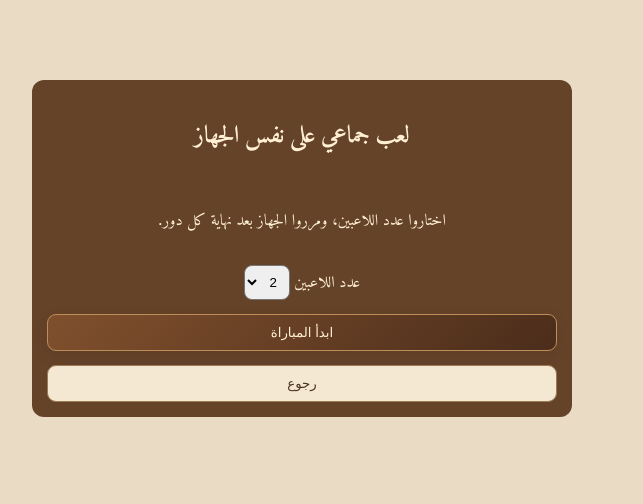
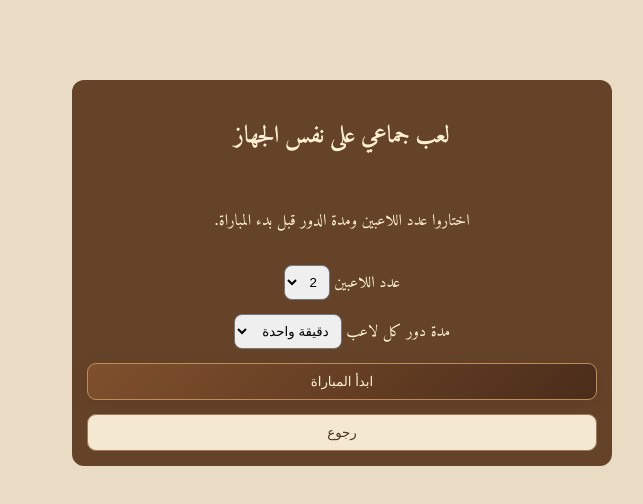
Before and after one commit to Husaamasb/-Scrabble-, a React (Vite) app: page / in a window 1280 px wide. Both pictures are taken after a click on the button 640 px from the left and 637 px from the top of the page. Shown: the top 504 px of the page, without its empty margins (420-1063 px from the left). Built offline with nearby package versions, Linux system fonts and the light colour scheme.

Commit message:
Add configurable turn timer to local matches

```diff
--- a/src/LocalTable.jsx
+++ b/src/LocalTable.jsx
@@ -9,6 +9,8 @@ function loadLocalSession(language){try{const saved=JSON.parse(globalThis.localS
 export default function LocalTable({ language, onExit, botMode=false }) {
   const [count,setCount]=useState(2);
   const [difficulty,setDifficulty]=useState(3);
+  const [turnSeconds,setTurnSeconds]=useState(60);
+  const [remainingSeconds,setRemainingSeconds]=useState(60);
   const [session,setSession]=useState(()=>loadLocalSession(language));
   const [pending,setPending]=useState([]);
   const [selected,setSelected]=useState(null);
@@ -39,10 +41,28 @@ export default function LocalTable({ language, onExit, botMode=false }) {
     };
     runBot();return ()=>{cancelled=true;};
   },[botMode,session?.currentPlayer,session?.history?.length,session?.status,difficulty]);
+  useEffect(()=>{
+    if(!session||session.status!=='playing'||turnSeconds===0||(botMode&&session.currentPlayer===1))return;
+    const playerIndex=session.currentPlayer;
+    setRemainingSeconds(turnSeconds);
+    const timer=globalThis.setInterval(()=>{
+      setRemainingSeconds(value=>{
+        if(value<=1){
+          globalThis.clearInterval(timer);
+          setSession(current=>current&&current.status==='playing'&&current.currentPlayer===playerIndex?passTurn(current).session:current);
+          setMessage(ar?'انتهى وقت الدور؛ تم تجاوزه تلقائيًا.':'Time is up; the turn was passed automatically.');
+          return turnSeconds;
+        }
+        return value-1;
+      });
+    },1000);
+    return ()=>globalThis.clearInterval(timer);
+  },[session?.currentPlayer,session?.history?.length,session?.status,turnSeconds,botMode,ar]);
   if(!session)return <section className="local-setup" dir={ar?'rtl':'ltr'}>
     <h2>{ar?'لعب جماعي على نفس الجهاز':'Same-device multiplayer'}</h2>
-    <p>{ar?'اختاروا عدد اللاعبين، ومرروا الجهاز بعد نهاية كل دور.':'Choose the player count and pass the device after each turn.'}</p>
+    <p>{ar?'اختاروا عدد اللاعبين ومدة الدور قبل بدء المباراة.':'Choose the player count and turn duration before starting.'}</p>
     <label>{botMode?(ar?'مستوى البوت':'Bot level'):(ar?'عدد اللاعبين':'Players')} <select value={botMode?difficulty:count} onChange={e=>botMode?setDifficulty(Number(e.target.value)):setCount(Number(e.target.value))}>{(botMode?[{value:1,ar:'سهل جدًا',en:'Very easy'},{value:2,ar:'سهل',en:'Easy'},{value:3,ar:'متوسط',en:'Medium'},{value:4,ar:'صعب',en:'Hard'},{value:5,ar:'صعب جدًا',en:'Very hard'}]:[2,3,4].map(n=>({value:n,ar:String(n),en:String(n)}))).map(option=><option key={option.value} value={option.value}>{ar?option.ar:option.en}</option>)}</select></label>
+    {!botMode&&<label>{ar?'مدة دور كل لاعب':'Turn duration'} <select value={turnSeconds} onChange={e=>setTurnSeconds(Number(e.target.value))}>{[{value:30,ar:'30 ثانية',en:'30 seconds'},{value:60,ar:'دقيقة واحدة',en:'1 minute'},{value:90,ar:'دقيقة ونصف',en:'90 seconds'},{value:120,ar:'دقيقتان',en:'2 minutes'},{value:0,ar:'بدون مؤقت',en:'No timer'}].map(o=><option key={o.value} value={o.value}>{ar?o.ar:o.en}</option>)}</select></label>}
     <button className="primary" onClick={start}>{ar?'ابدأ المباراة':'Start match'}</button>
     <button onClick={onExit}>{ar?'رجوع':'Back'}</button>
   </section>;
@@ -75,6 +95,7 @@ export default function LocalTable({ language, onExit, botMode=false }) {
   const doExchange=()=>{if(pending.length||!exchange.length){setMessage(ar?'حدد قطعاً للتبديل بعد إزالة الحركة الحالية.':'Select tiles to exchange after clearing the current move.');return;}const result=exchangeFromRack(session,exchange);if(!result.ok){setMessage(ar?'تعذر تبديل القطع: '+result.reason:'Exchange failed: '+result.reason);return;}setSession(result.session);setExchange([]);setMessage(ar?'تم تبديل القطع وانتهى دورك.':'Tiles exchanged; your turn is over.');};
   return <main className="local-table" dir={ar?'rtl':'ltr'}>
     <header className="local-header"><div><small>{botMode?(ar?'مباراة ضد البوت':'VS BOT'):(ar?'مباراة محلية':'LOCAL MATCH')}</small><h2>{session.status==='finished'?(ar?'انتهت المباراة':'Match finished'):(ar?'دور':'Turn')+' — '+player.name}</h2></div><button onClick={onExit}>{ar?'خروج':'Exit'}</button></header>
+    {session.status==='playing'&&turnSeconds>0&&!(botMode&&session.currentPlayer===1)&&<div className="turn-timer" role="timer"><span>{ar?'الوقت المتبقي للدور':'Time left in turn'}</span><strong>{Math.floor(remainingSeconds/60)}:{String(remainingSeconds%60).padStart(2,'0')}</strong></div>}
     <div className="local-scores">{session.players.map((p,i)=><div className={i===session.currentPlayer?'current':''} key={p.id}><span>{p.name}</span><b>{p.score}</b><small>{ar?'قطع':'Tiles'}: {p.rack.length}</small></div>)}</div>
     {session.status==='finished'&&<><h2 className="winner">{ar?'الفائز: ':'Winner: '}{session.players.find(p=>p.id===session.winner)?.name}</h2><button className="primary" onClick={()=>setSession(null)}>{ar?'ابدأ مباراة جديدة':'Start a new match'}</button></>}
     <div className="local-board-area"><div className="board">{cells.map(i=>{const tile=visibleBoard[i];const p=PREMIUM[i]||'';return <button key={i} className={'cell '+(tile?'filled':p.toLowerCase())} disabled={busy||session.status==='finished'} onClick={()=>place(i)}>{tile?<><b>{tile.blankAs||tile.letter}</b><small>{tile.points}</small></>:p==='TW'?'3W':p==='DW'?'2W':p==='TL'?'3L':p==='DL'?'2L':i===112?'★':''}</button>;})}</div></div>
```
